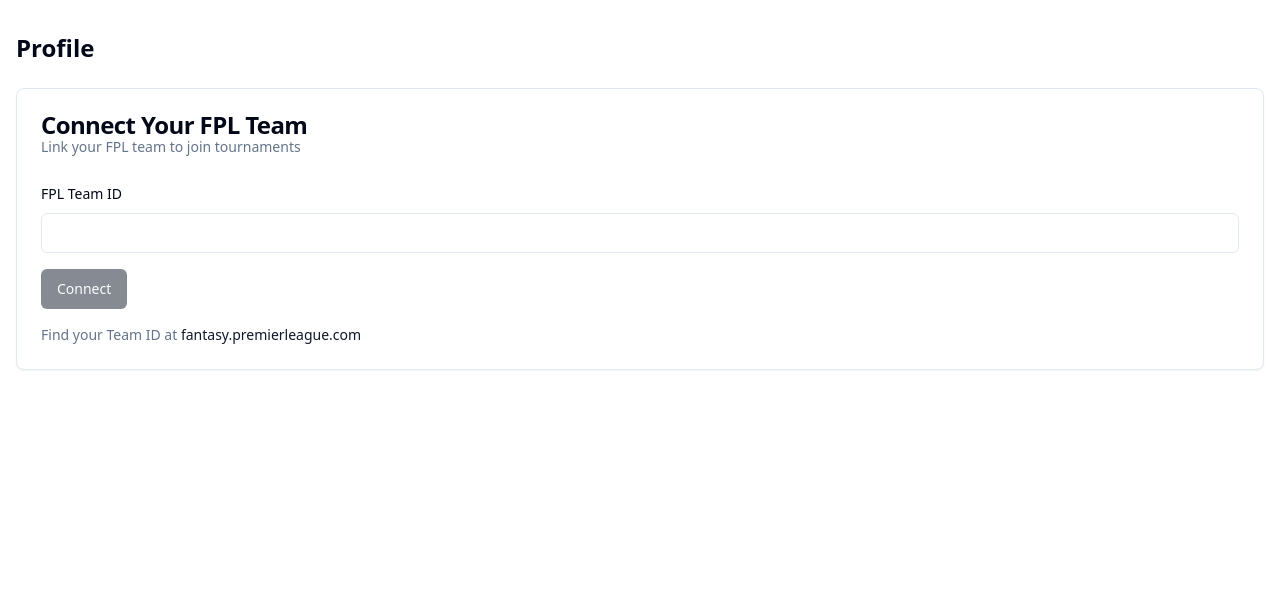
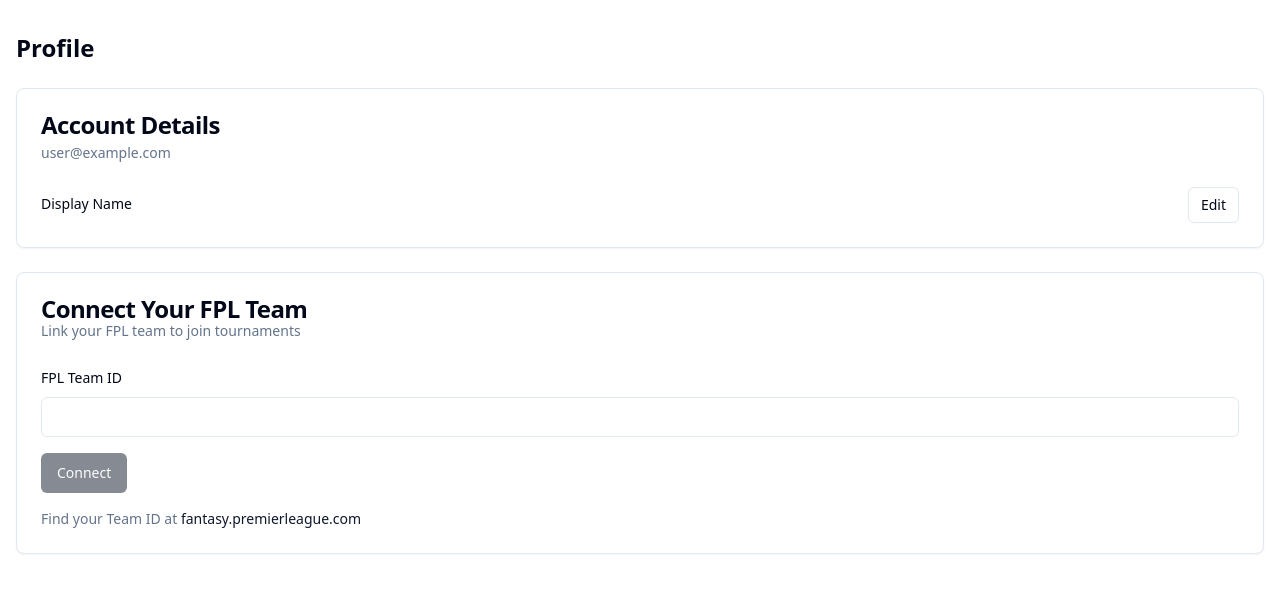
Before and after one commit to owenmonagan/knockoutfpl, a React (Vite) app: page /profile in a window 1280 px wide. Shown: the top 592 px of the page. Built offline with nearby package versions, Linux system fonts and the light colour scheme; no server answers; the database is empty; sample sign-in values are in the browser's storage.

Commit message:
feat(profile): add ProfileForm to ProfilePage with display name editing
🤖 Generated with [Claude Code](https://claude.com/claude-code)

Co-Authored-By: Claude Opus 4.5 <noreply@anthropic.com>

```diff
--- a/src/pages/ProfilePage.tsx
+++ b/src/pages/ProfilePage.tsx
@@ -1,9 +1,10 @@
 import { useState, useEffect } from 'react';
 import { useAuth } from '../contexts/AuthContext';
-import { getUserProfile, connectFPLTeam } from '../services/user';
+import { getUserProfile, connectFPLTeam, updateUserProfile } from '../services/user';
 import { getFPLTeamInfo, type FPLTeamInfo } from '../services/fpl';
 import { Skeleton } from '../components/ui/skeleton';
 import { FPLConnectionCard } from '../components/dashboard/FPLConnectionCard';
+import { ProfileForm } from '../components/profile/ProfileForm';
 import type { User } from '../types/user';
 
 export function ProfilePage() {
@@ -78,6 +79,14 @@ export function ProfilePage() {
 
   const handleClearError = () => setError(null);
 
+  const handleUpdateDisplayName = async (name: string) => {
+    if (!authUser?.uid) return;
+    await updateUserProfile(authUser.uid, { displayName: name });
+    // Refresh profile
+    const profile = await getUserProfile(authUser.uid);
+    setUserProfile(profile);
+  };
+
   if (!authUser || isLoading) {
     return (
       <div className="container mx-auto px-4 py-8 space-y-4">
@@ -91,6 +100,13 @@ export function ProfilePage() {
     <main className="container mx-auto px-4 py-8 space-y-6">
       <h1 className="text-2xl font-bold">Profile</h1>
 
+      <ProfileForm
+        displayName={userProfile?.displayName ?? ''}
+        email={userProfile?.email ?? authUser?.email ?? ''}
+        onUpdateDisplayName={handleUpdateDisplayName}
+        isLoading={false}
+      />
+
       <FPLConnectionCard
         user={userProfile}
         fplData={fplData}
```
Also changed, not shown: 1 other file (tests, documents, lock files or other folders).
